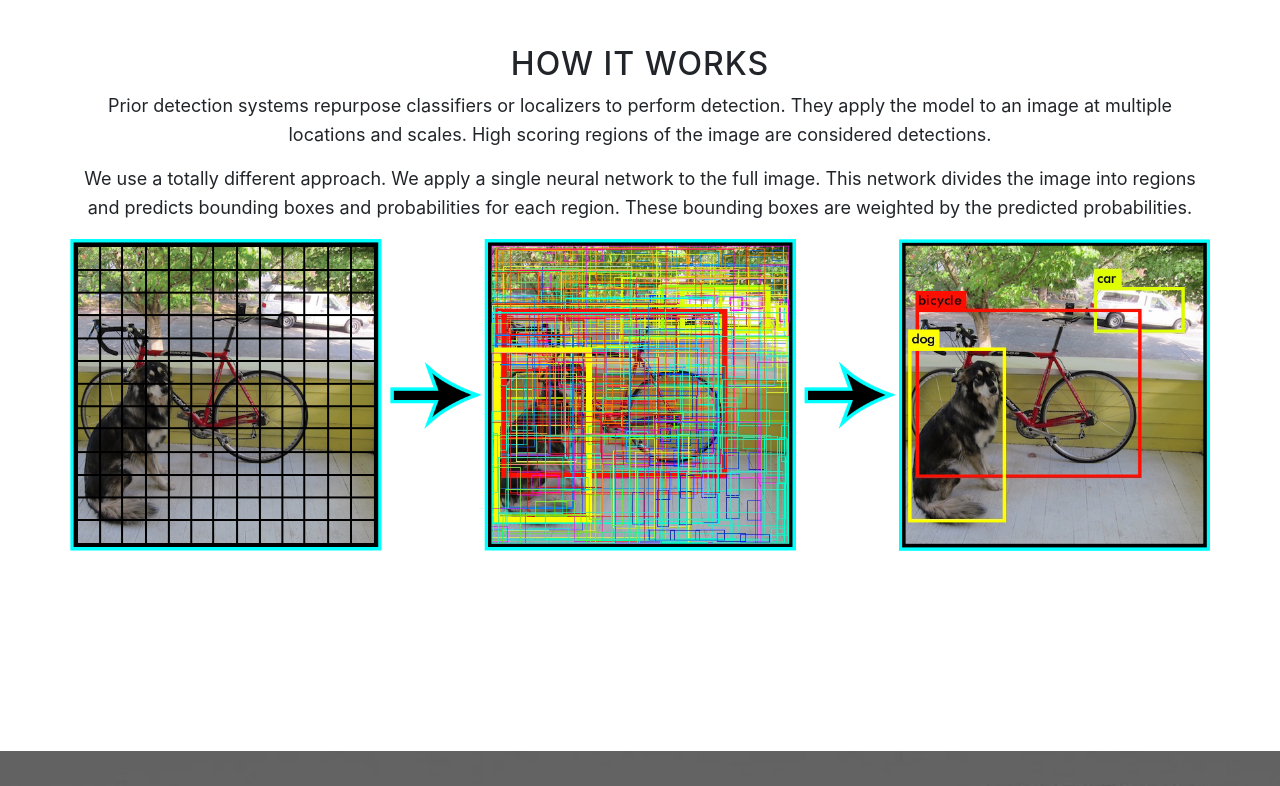
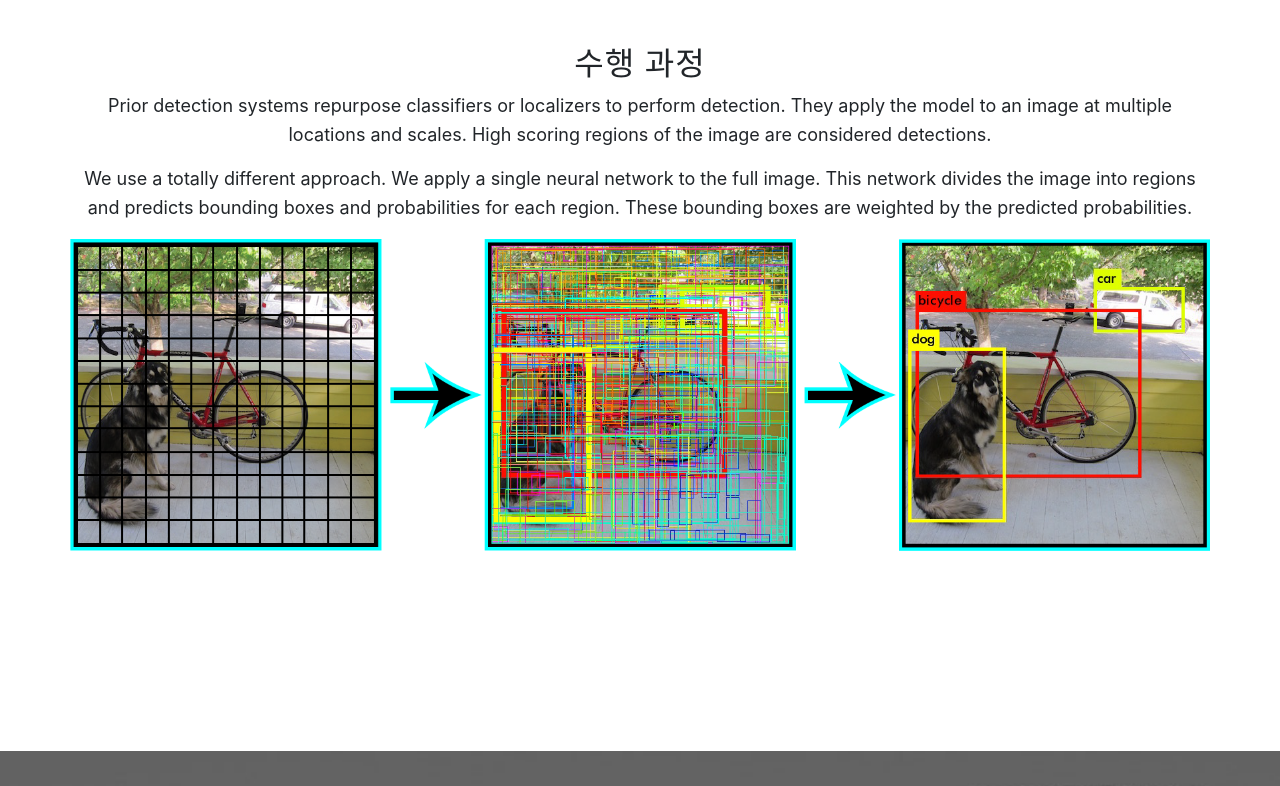
Before and after one commit to OSSProjectYOLO/Darknet, a website with bundled scripts: page YOLO API Web Instruction/index.html in a window 1280 px wide. Shown: the part 1802-2588 px from the top of the page. Built offline with nearby package versions, Linux system fonts and the light colour scheme.

Commit message:
중간 작업 마무리
* How It Work & Youtube

```diff
--- a/YOLO API Web Instruction/index.html
+++ b/YOLO API Web Instruction/index.html
@@ -207,7 +207,7 @@
             </tr>
           </table>
 
-          <h2>How It Works</h2>
+          <h2>수행 과정</h2>
           <p>Prior detection systems repurpose classifiers or localizers to perform detection. They apply the model to an image at multiple locations and scales. High scoring regions of the image are considered detections.</p>
           <p>We use a totally different approach. We apply a single neural network to the full image. This network divides the image into regions and predicts bounding boxes and probabilities for each region. These bounding boxes are weighted by the predicted probabilities.</p>
           <img class="img-fluid img-centered" src="img/model2.png" alt="">
```
